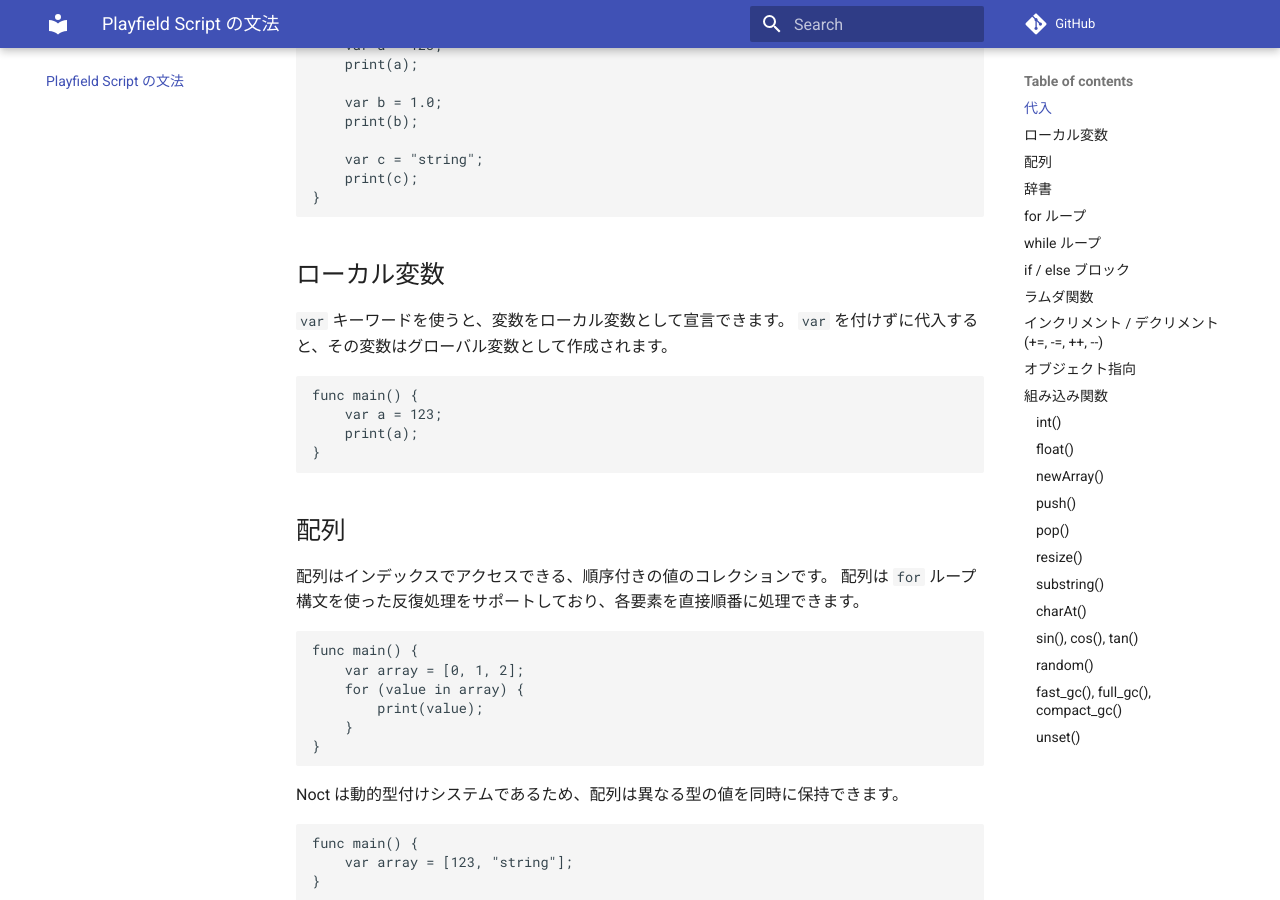
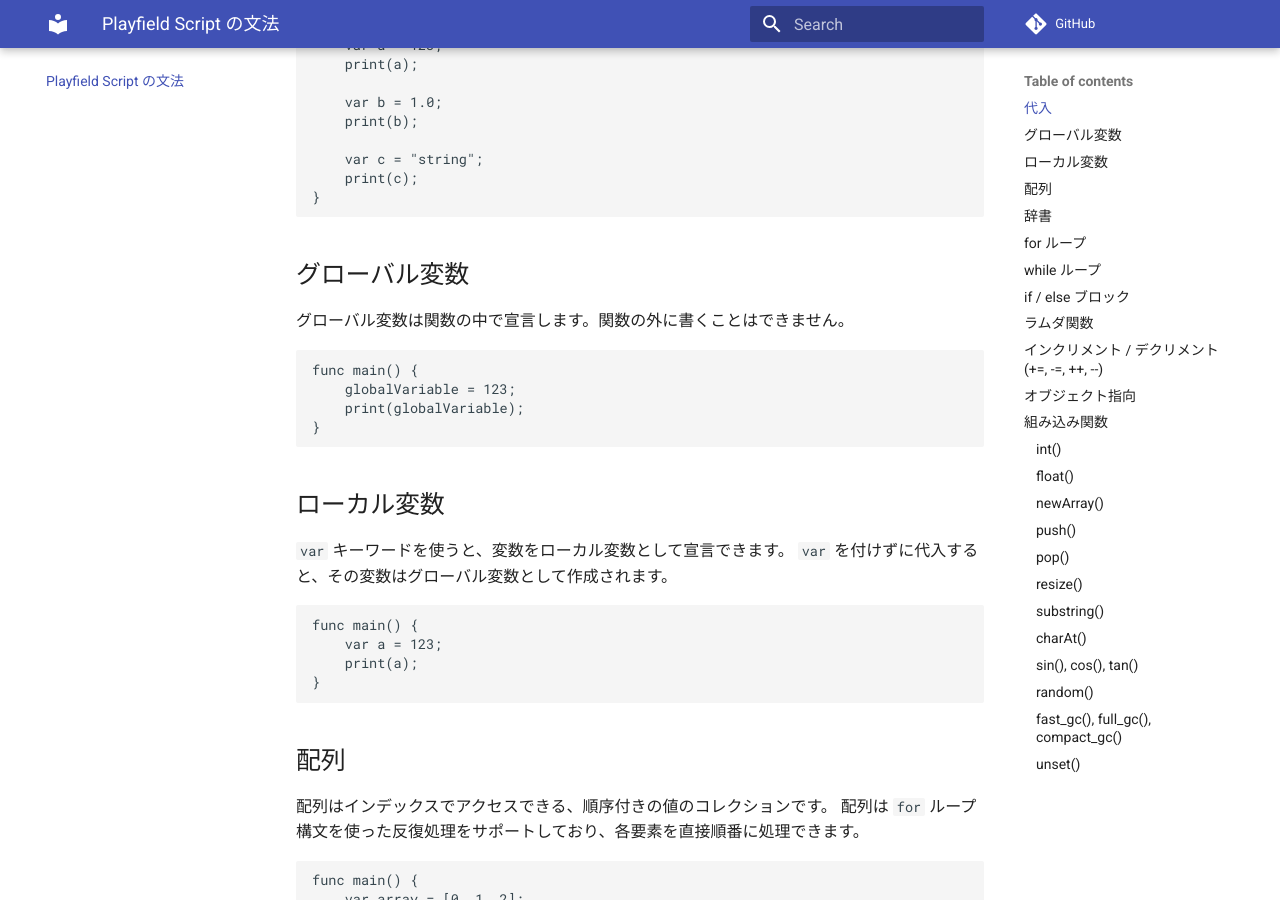
Before and after one commit to awemorris/PlayfieldEngine, an MkDocs documentation site: the page built from docs/mkdocs-ja/docs/syntax.md, in a window 1280 px wide and 900 px high, scrolled down 514 px. Built offline with MkDocs 1.6.1 and Material for MkDocs 9.7.7, drawn with Linux system fonts in a browser that asks for light colours; comment, search, counter and statistics services are not loaded.

Commit message:
Update syntax.md

````diff
--- a/docs/mkdocs-ja/docs/syntax.md
+++ b/docs/mkdocs-ja/docs/syntax.md
@@ -22,6 +22,17 @@ func main() {
 
     var c = "string";
     print(c);
+}
+```
+
+## グローバル変数
+
+グローバル変数は関数の中で宣言します。関数の外に書くことはできません。
+
+```
+func main() {
+    globalVariable = 123;
+    print(globalVariable);
 }
 ```
 
````
Also changed, not shown: docs/mkdocs-en/docs/syntax.md (+12 -0 lines).
